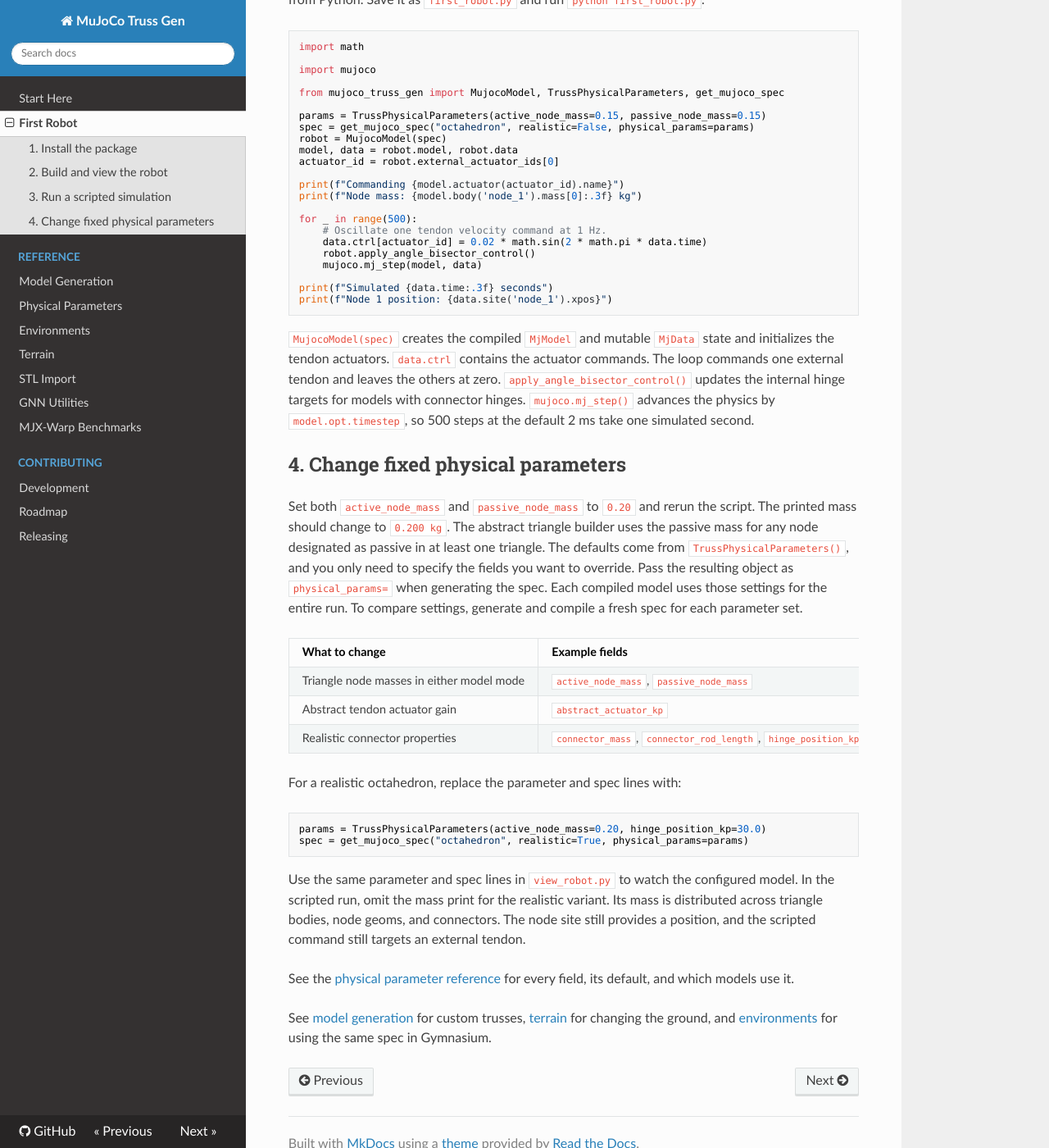
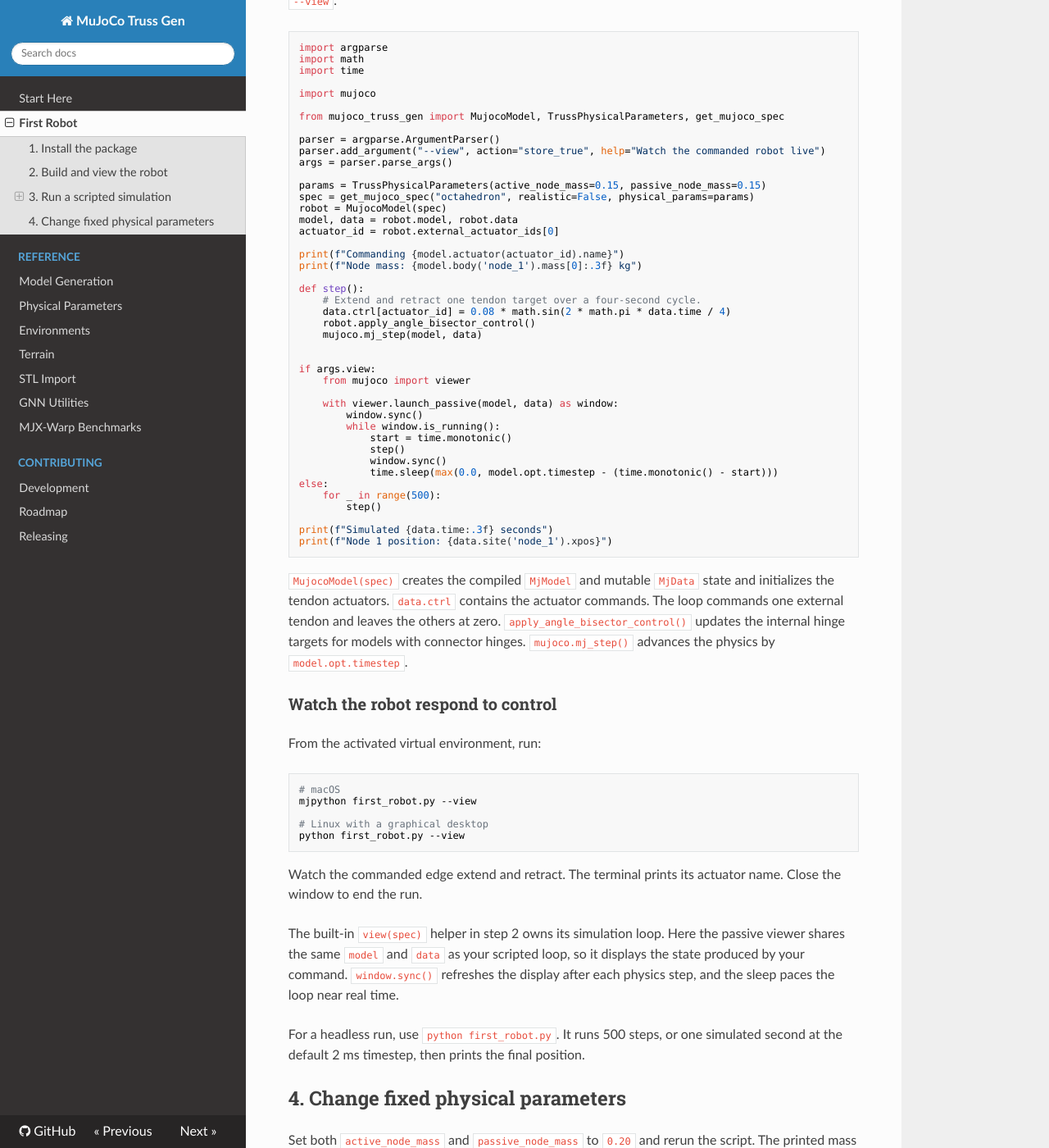
Before and after one commit to isaa-sudweeks/mujoco-truss-gen, an MkDocs documentation site: the page built from docs/first-robot.md, in a window 1280 px wide and 1400 px high, scrolled down 1097 px. Shown: the whole window at 82% size. Built offline with MkDocs 1.6.1, drawn with Linux system fonts in a browser that asks for light colours; nearby versions of some CDN libraries; some of the changed text lies outside the part shown.

Commit message:
Show live rendering during scripted truss control (#27)

````diff
--- a/docs/first-robot.md
+++ b/docs/first-robot.md
@@ -1,7 +1,8 @@
 # Simulate your first truss robot
 
 Build an octahedron and watch it simulate with the package's built-in
-`view()` helper. Then run a scripted tendon command headlessly on the CPU.
+`view()` helper. Then apply a scripted tendon command with or without a live
+window.
 
 ## 1. Install the package
 
@@ -48,16 +49,21 @@ model, see [Rendering](environments.md#rendering).
 
 ## 3. Run a scripted simulation
 
-Use this version for a machine without a display or when you want to control
-the simulation loop from Python. Save it as `first_robot.py` and run
-`python first_robot.py`.
+Save this as `first_robot.py`. The same control loop runs headlessly or
+displays the robot live with `--view`.
 
 ```python
+import argparse
 import math
+import time
 
 import mujoco
 
 from mujoco_truss_gen import MujocoModel, TrussPhysicalParameters, get_mujoco_spec
+
+parser = argparse.ArgumentParser()
+parser.add_argument("--view", action="store_true", help="Watch the commanded robot live")
+args = parser.parse_args()
 
 params = TrussPhysicalParameters(active_node_mass=0.15, passive_node_mass=0.15)
 spec = get_mujoco_spec("octahedron", realistic=False, physical_params=params)
@@ -68,11 +74,26 @@ actuator_id = robot.external_actuator_ids[0]
 print(f"Commanding {model.actuator(actuator_id).name}")
 print(f"Node mass: {model.body('node_1').mass[0]:.3f} kg")
 
-for _ in range(500):
-    # Oscillate one tendon velocity command at 1 Hz.
-    data.ctrl[actuator_id] = 0.02 * math.sin(2 * math.pi * data.time)
+def step():
+    # Extend and retract one tendon target over a four-second cycle.
+    data.ctrl[actuator_id] = 0.08 * math.sin(2 * math.pi * data.time / 4)
     robot.apply_angle_bisector_control()
     mujoco.mj_step(model, data)
+
+
+if args.view:
+    from mujoco import viewer
+
+    with viewer.launch_passive(model, data) as window:
+        window.sync()
+        while window.is_running():
+            start = time.monotonic()
+            step()
+            window.sync()
+            time.sleep(max(0.0, model.opt.timestep - (time.monotonic() - start)))
+else:
+    for _ in range(500):
+        step()
 
 print(f"Simulated {data.time:.3f} seconds")
 print(f"Node 1 position: {data.site('node_1').xpos}")
@@ -83,7 +104,30 @@ state and initializes the tendon actuators. `data.ctrl` contains the actuator
 commands. The loop commands one external tendon and leaves the others at zero.
 `apply_angle_bisector_control()` updates the internal hinge targets for models
 with connector hinges. `mujoco.mj_step()` advances the physics by
-`model.opt.timestep`, so 500 steps at the default 2 ms take one simulated second.
+`model.opt.timestep`.
+
+### Watch the robot respond to control
+
+From the activated virtual environment, run:
+
+```bash
+# macOS
+mjpython first_robot.py --view
+
+# Linux with a graphical desktop
+python first_robot.py --view
+```
+
+Watch the commanded edge extend and retract. The terminal prints its actuator
+name. Close the window to end the run.
+
+The built-in `view(spec)` helper in step 2 owns its simulation loop. Here the
+passive viewer shares the same `model` and `data` as your scripted loop, so it
+displays the state produced by your command. `window.sync()` refreshes the
+display after each physics step, and the sleep paces the loop near real time.
+
+For a headless run, use `python first_robot.py`. It runs 500 steps, or one
+simulated second at the default 2 ms timestep, then prints the final position.
 
 ## 4. Change fixed physical parameters
 
````
